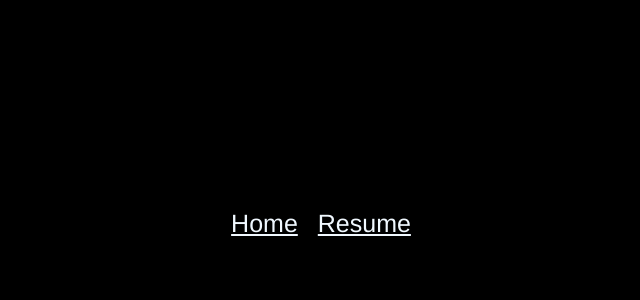
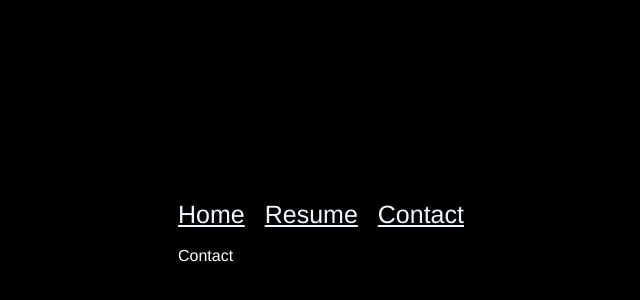
Before and after one commit to julienfullstack/Drum-Machine, a React (Vite) app: page /contact in a window 1280 px wide. Before the commit this address had no page. Shown: the part 176-476 px from the top of the page, without its empty margins (319-959 px from the left). Built offline with nearby package versions, Linux system fonts and the light colour scheme.

Commit message:
Added contact page

```diff
--- a/src/App.tsx
+++ b/src/App.tsx
@@ -1,6 +1,7 @@
 import DrumMachine from "./DrumMachine";
 import { BrowserRouter as Router, Routes, Route, Link } from 'react-router-dom';
 import Resume from './Resume';
+import Contact from './Contact';
 import { React } from 'react';
 
 import './App.css';
@@ -13,11 +14,13 @@ function App() {
     <div style={{ display: 'flex', justifyContent: 'center', gap: '20px' }}>
       <Link to="/" className="link">Home</Link>
       <Link to="/resume" className="link">Resume</Link>
+      <Link to="/contact" className="link">Contact</Link>
     </div>
       <br>
       </br>
       <Routes>
         <Route path="/resume" element={<Resume />} />
+        <Route path="/contact" element={<Contact />} />
         <Route path="/" element={<DrumMachine
         samples={[{ url: "/B.wav", name: "B" },
           { url: "/Asharp.wav", name: "A#" },
--- /dev/null
+++ b/src/Contact.tsx
@@ -0,0 +1,12 @@
+import React from 'react'
+import ReactDOM from 'react-dom/client'
+import { BrowserRouter as Router, Routes, Route, Link } from 'react-router-dom';
+
+function Contact() {
+  return (
+    <div> Contact
+    </div>
+  );
+}
+
+export default Contact;
```
